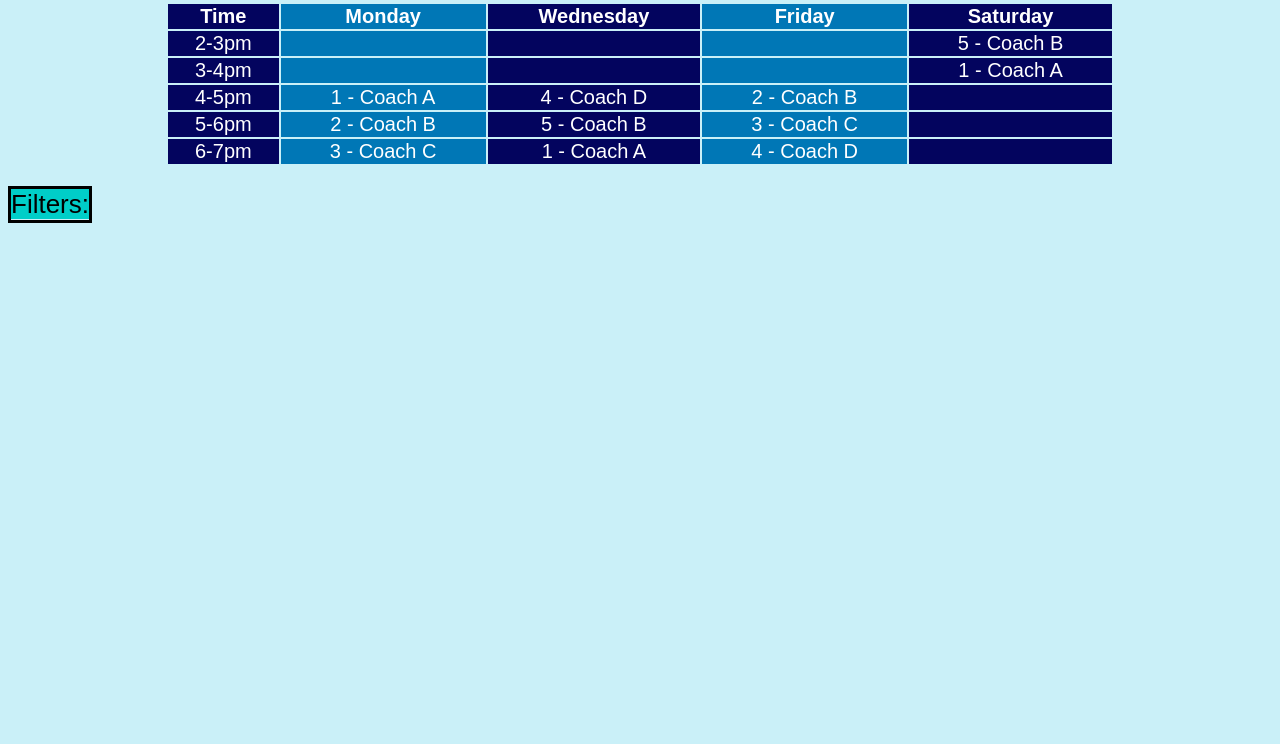
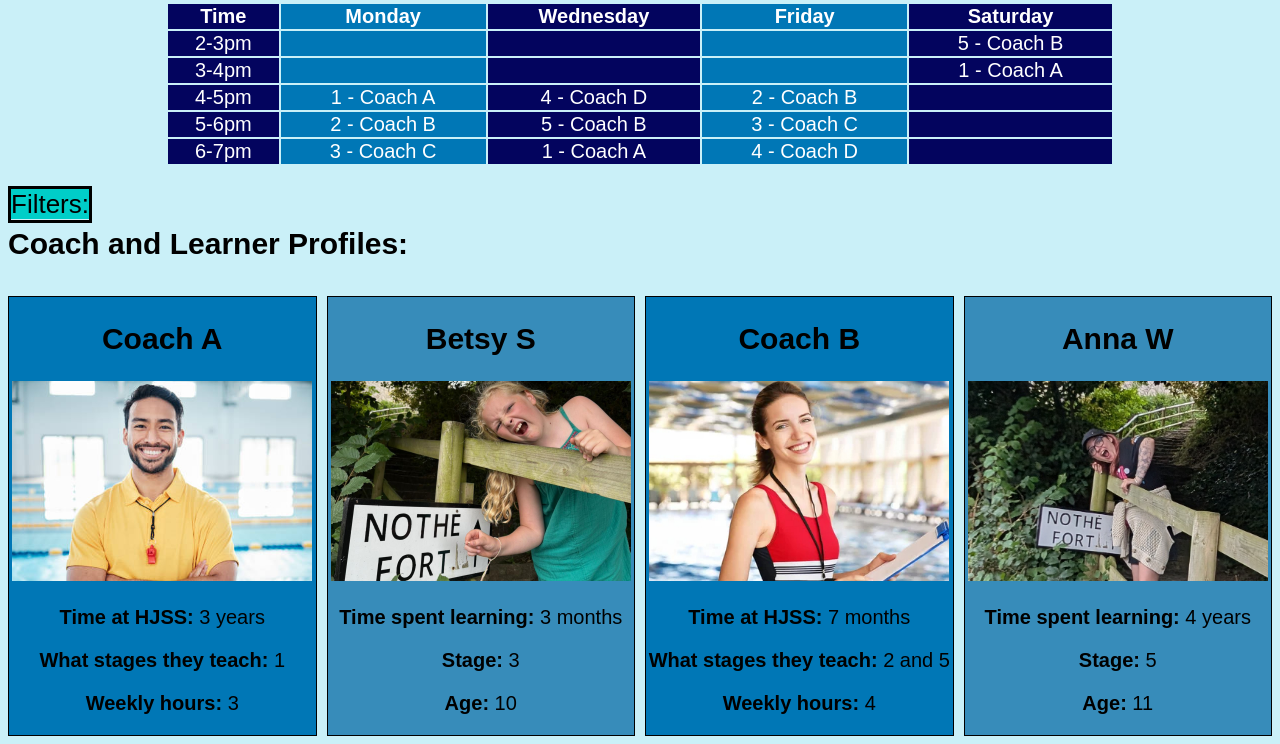
Before and after one commit to annawils441/summer-project, a Flask app: page /timetable in a window 1280 px wide. Shown: the part 205-949 px from the top of the page. Before the commit the page ends 428 px from the top, so only its background shows below. Run offline with Flask 3, Linux system fonts and the light colour scheme.

Commit message:
Created Learner and Coach profiles and CSS grid styling for them.

```diff
--- a/static/css/styles.css
+++ b/static/css/styles.css
@@ -182,3 +182,29 @@ div.center_div_confirm {
     transform: translate(-50%, -50%);
     text-align: center;
 }
+
+.container {
+    padding-top: 10px;
+    display: grid;
+    grid-template-columns: 1fr 1fr 1fr 1fr;
+    width: 100%;
+    gap: 10px;
+}
+
+.container_item {
+    border: 1px solid black;
+    text-align: center;
+}
+
+.coach {
+    background-color: #0077b6;
+}
+
+.learner {
+    background-color: #378cba;
+}
+
+.coach_img, .learner_img {
+    width: 300px;
+    height: 200px;
+}
--- a/templates/timetable.html
+++ b/templates/timetable.html
@@ -74,6 +74,40 @@
             </div>
         </div>
 
+        <h2>Coach and Learner Profiles:</h2>
+
+        <div class="container">
+            <div class="container_item coach">
+                <h2 class="coach_title">Coach A</h2>
+                <img src="/static/images/coachA.jpg" class="coach_img">
+                <p><b>Time at HJSS:</b> 3 years</p>
+                <p><b>What stages they teach:</b> 1</p>
+                <p><b>Weekly hours:</b> 3</p>
+            </div>
+            <div class="container_item learner">
+                <h2 class="learner_title">Betsy S</h2>
+                <img src="/static/images/betsy.jpg" class="learner_img">
+                <p><b>Time spent learning:</b> 3 months</p>
+                <p><b>Stage:</b> 3</p>
+                <p><b>Age:</b> 10</p>
+            </div>
+            <div class="container_item coach">
+                <h2 class="coach_title">Coach B</h2>
+                <img src="/static/images/coachB.jpg" class="coach_img">
+                <p><b>Time at HJSS:</b> 7 months</p>
+                <p><b>What stages they teach:</b> 2 and 5</p>
+                <p><b>Weekly hours:</b> 4</p>
+            </div>
+            <div class="container_item learner">
+                <h2 class="learner_title">Anna W</h2>
+                <img src="/static/images/anna.jpg" class="learner_img">
+                <p><b>Time spent learning:</b> 4 years</p>
+                <p><b>Stage:</b> 5</p>
+                <p><b>Age:</b> 11</p>
+            </div>
+
+        </div>
+
     </body>
 
 </html>
```
Also changed, not shown: static/images/anna.jpg (added), static/images/betsy.jpg (added), static/images/coachA.jpg (added), static/images/coachB.jpg (added).
